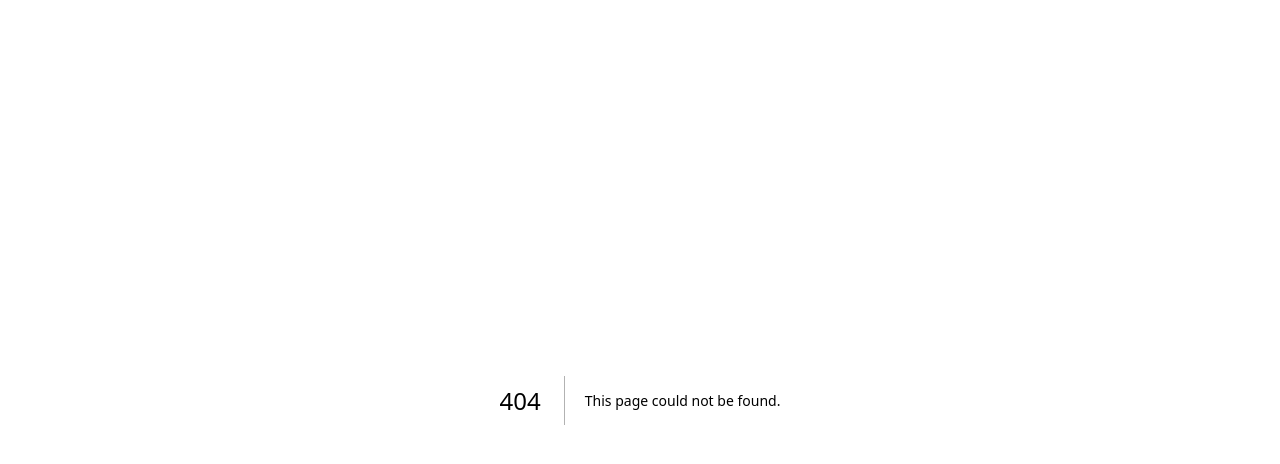
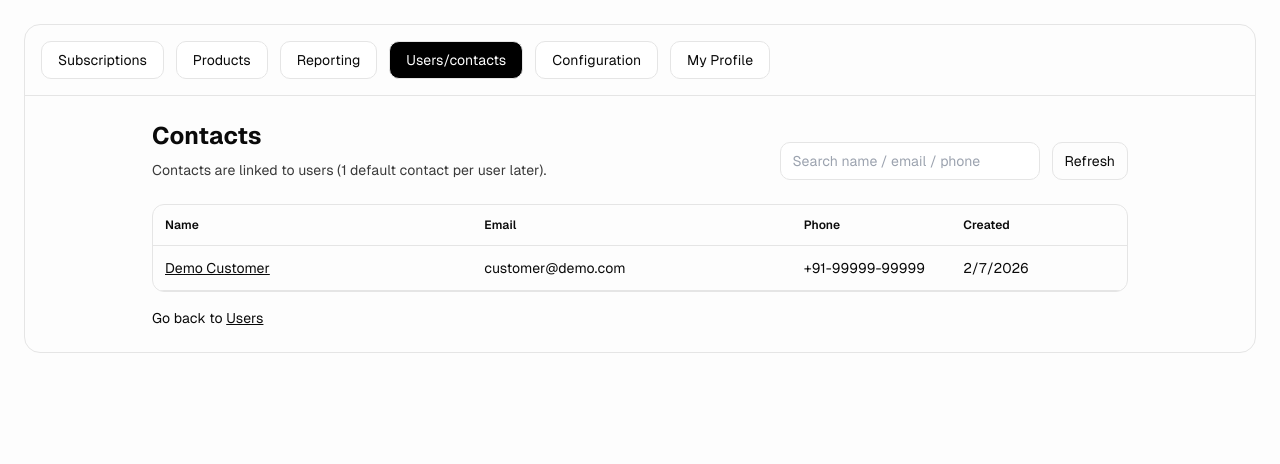
Before and after one commit to Ajay03299/Subly, a Next.js app: page /contacts in a window 1280 px wide. Before the commit this address had no page. Shown: the top 464 px of the page. Built offline with nearby package versions, Linux system fonts and the light colour scheme.

Commit message:
feat(ui): add contacts list page

```diff
--- /dev/null
+++ b/app/contacts/page.tsx
@@ -0,0 +1,109 @@
+"use client";
+
+import { useEffect, useMemo, useState } from "react";
+import Link from "next/link";
+import { AppShell } from "@/components/shell/AppShell";
+import type { Contact } from "@/lib/types/users";
+
+export default function ContactsPage() {
+  const [contacts, setContacts] = useState<Contact[]>([]);
+  const [loading, setLoading] = useState(false);
+  const [q, setQ] = useState("");
+
+  async function load() {
+    setLoading(true);
+    const url = q.trim()
+      ? `/api/contacts?q=${encodeURIComponent(q.trim())}`
+      : "/api/contacts";
+    const res = await fetch(url);
+    const data = await res.json().catch(() => ({}));
+    if (!res.ok) {
+      alert(data?.error || "Failed to load contacts");
+      setLoading(false);
+      return;
+    }
+    setContacts(data.contacts || []);
+    setLoading(false);
+  }
+
+  useEffect(() => {
+    load();
+    // eslint-disable-next-line react-hooks/exhaustive-deps
+  }, []);
+
+  const filtered = useMemo(() => {
+    const query = q.trim().toLowerCase();
+    if (!query) return contacts;
+    return contacts.filter((c) => {
+      return (
+        (c.name || "").toLowerCase().includes(query) ||
+        (c.email || "").toLowerCase().includes(query) ||
+        (c.phone || "").toLowerCase().includes(query)
+      );
+    });
+  }, [contacts, q]);
+
+  return (
+    <AppShell activeHrefStartsWith="/users">
+      <div className="p-6 max-w-5xl mx-auto">
+        <div className="flex items-end gap-3 flex-wrap">
+          <div>
+            <h1 className="text-2xl font-bold">Contacts</h1>
+            <p className="text-sm opacity-80 mt-2">
+              Contacts are linked to users (1 default contact per user later).
+            </p>
+          </div>
+
+          <div className="flex-1" />
+
+          <input
+            className="border rounded-lg px-3 py-2 text-sm min-w-[260px]"
+            placeholder="Search name / email / phone"
+            value={q}
+            onChange={(e) => setQ(e.target.value)}
+          />
+          <button className="border rounded-lg px-3 py-2 text-sm" onClick={load}>
+            Refresh
+          </button>
+        </div>
+
+        <div className="mt-6 border rounded-xl overflow-hidden">
+          <div className="grid grid-cols-12 gap-2 p-3 text-xs font-semibold border-b">
+            <div className="col-span-4">Name</div>
+            <div className="col-span-4">Email</div>
+            <div className="col-span-2">Phone</div>
+            <div className="col-span-2">Created</div>
+          </div>
+
+          {loading ? (
+            <div className="p-4 text-sm">Loading…</div>
+          ) : filtered.length === 0 ? (
+            <div className="p-4 text-sm opacity-70">No contacts found.</div>
+          ) : (
+            filtered.map((c) => (
+              <div
+                key={c.id}
+                className="grid grid-cols-12 gap-2 p-3 text-sm border-b"
+              >
+                <div className="col-span-4">
+                  <Link className="underline" href={`/contacts/${c.id}`}>
+                    {c.name || "(no name)"}
+                  </Link>
+                </div>
+                <div className="col-span-4">{c.email || "-"}</div>
+                <div className="col-span-2">{c.phone || "-"}</div>
+                <div className="col-span-2">
+                  {c.createdAt ? new Date(c.createdAt).toLocaleDateString() : "-"}
+                </div>
+              </div>
+            ))
+          )}
+        </div>
+
+        <div className="mt-4 text-sm">
+          Go back to <Link className="underline" href="/users">Users</Link>
+        </div>
+      </div>
+    </AppShell>
+  );
+}
```
